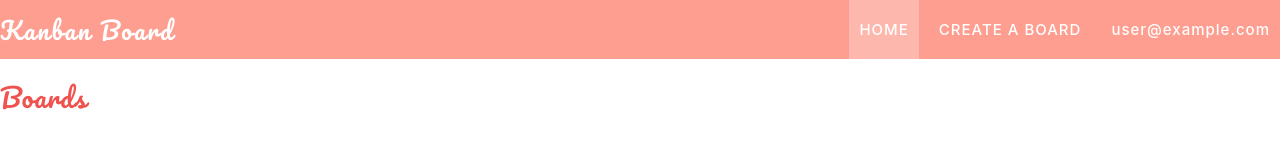
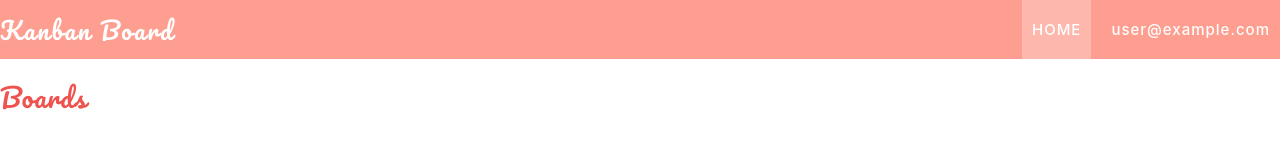
Before and after one commit to ryuk156/kanban_board_final, a React (Create React App) app in the folder kanban/: page / in a window 1280 px wide. Shown: the top 153 px of the page. Built offline with nearby package versions, Linux system fonts and the light colour scheme; no server answers; the database is empty; sample sign-in values are in the browser's storage; the HTML template or start-up script is replaced by a standard one.

Commit message:
removed create board

```diff
--- a/kanban/src/components/header/Header.js
+++ b/kanban/src/components/header/Header.js
@@ -31,11 +31,7 @@ export const Header = () => {
                   Home
                 </NavLink>
               </li>
-              <li>
-                <NavLink to="/createboard" activeClassName={styles.activeLink}>
-                  Create a board
-                </NavLink>
-              </li>
+
               <li className={styles.dropdown} onClick={toggleDropdown}>
                 {currentUser.email}
               </li>
```
